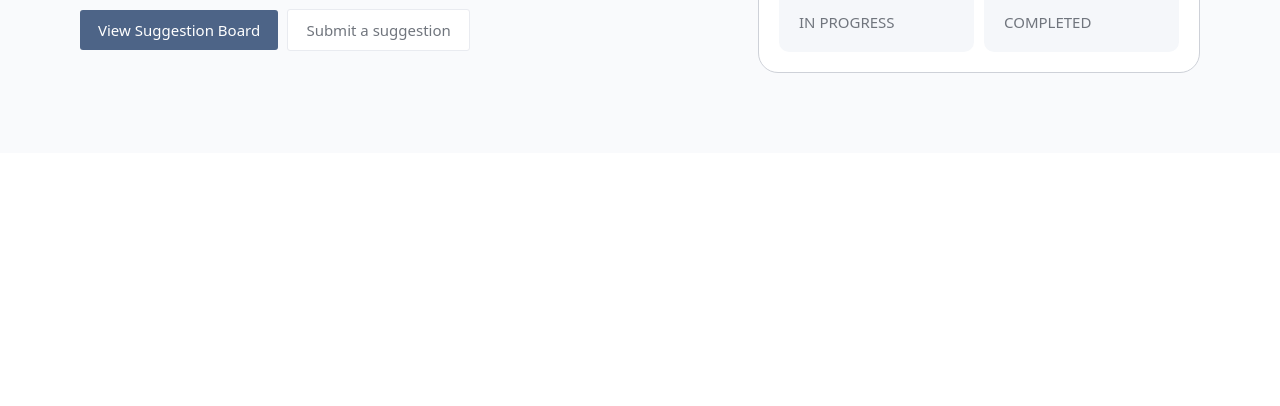
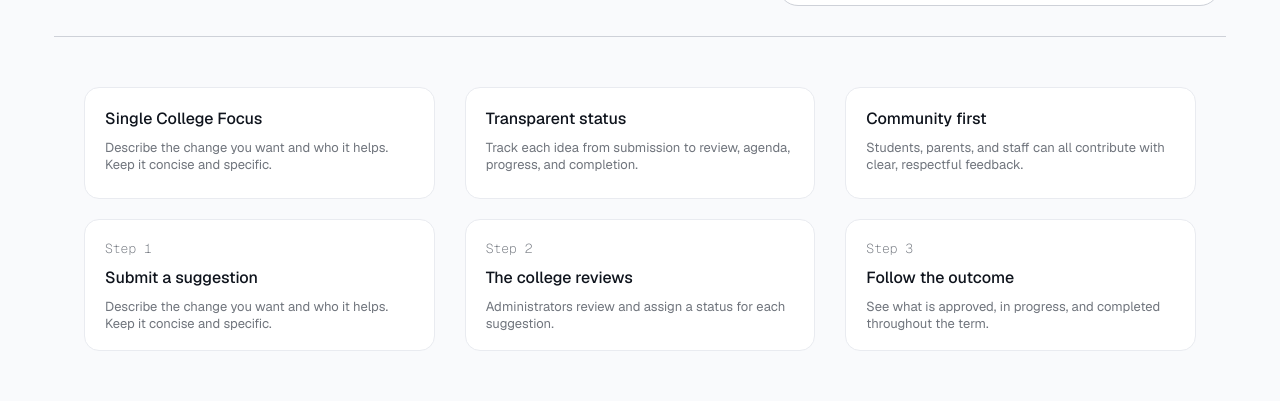
Before and after one commit to RajSanjel/ideaboard, a plain HTML site: page frontend/index.html in a window 1280 px wide. Shown: the part 394-800 px from the top of the page. Drawn offline with nearby package versions, Linux system fonts and the light colour scheme.

Commit message:
UI: added testimonials part

```diff
--- a/frontend/css/global.css
+++ b/frontend/css/global.css
@@ -1,3 +1,5 @@
+@import url('https://fonts.googleapis.com/css2?family=Geist:wght@100..900&family=Geist+Mono:wght@100..900&family=Source+Serif+4:wght@200..900&display=swap');
+
 :root {
     /* Backgrounds & surfaces */
     --color-bg: #F9FAFC;
@@ -58,5 +60,4 @@ button:hover {
 * {
     padding: 0px;
     margin: 0px;
-    font-family: var(--font-serif);
 }
--- a/frontend/css/index.css
+++ b/frontend/css/index.css
@@ -4,6 +4,10 @@ nav {
     padding: 0px 30px;
     justify-content: space-between;
     border-bottom: 1px solid var(--color-border);
+}
+
+.active {
+    border-bottom: 2px solid var(--color-accent);
 }
 
 .logo_design {
@@ -68,9 +72,8 @@ main {
 
     display: flex;
     margin: 0px auto;
-    padding: 80px;
+    padding: 30px 60px;
     align-items: center;
-
 }
 
 .introduction .left {
@@ -109,8 +112,6 @@ main {
     color: var(--color-surface);
     border-radius: 3px;
 }
-
-
 
 .btn-view {
     background-color: var(--color-accent);
@@ -175,3 +176,55 @@ main {
     font-size: 15px;
     font-family: var(--font-sans);
 }
+
+/*  Testimonails part */
+
+.testimonials {
+    width: 90%;
+    margin: 0 auto;
+
+    padding: 30px 10px;
+    border-top: 1px solid var(--color-border-strong);
+
+}
+
+.testimonials_cards {
+    display: flex;
+    gap: 30px;
+    margin: 20px;
+    justify-content: center;
+    font-family: var(--font-sans);
+}
+
+.testimonials_card {
+    padding: 20px;
+    height: fit-content;
+    min-height: 70px;
+    max-height: 90px;
+    width: 100%;
+    border-radius: 15px;
+    border: 1px solid var(--color-hairline);
+    background-color: var(--color-bg-elevated);
+    display: flex;
+    flex-direction: column;
+    gap: 10px;
+
+}
+
+.testimonials_title {
+    font-size: 16px;
+    color: var(--text-primary);
+    font-weight: 500;
+}
+
+.testimonials_details {
+    font-size: 13px;
+    color: var(--text-muted);
+}
+
+.testimonials_step {
+    color: var(--text-muted);
+    font-family: var(--font-mono);
+    font-size: 13px;
+    font-weight: 200;
+}
--- a/frontend/index.html
+++ b/frontend/index.html
@@ -4,7 +4,7 @@
 <head>
     <meta charset="UTF-8">
     <meta name="viewport" content="width=device-width, initial-scale=1.0">
-    <title>Home </title>
+    <title>IdeaBoard - Home </title>
     <link rel="stylesheet" href="./css/global.css">
     <link rel="stylesheet" href="./css/index.css">
 </head>
@@ -21,7 +21,7 @@
                 </li>
             </ul>
             <ul class="nav_items">
-                <li>
+                <li class="active">
                     <a href="index.html">
                         Home
                     </a>
@@ -88,6 +88,62 @@
                 </div>
             </div>
         </section>
+
+        <section class="testimonials">
+            <div class="testimonials_cards">
+                <div class="testimonials_card">
+                    <h3 class="testimonials_title">
+                        Single College Focus
+                    </h3>
+                    <p class="testimonials_details">
+                        Describe the change you want and who it helps. Keep it concise and specific.
+                    </p>
+                </div>
+                <div class="testimonials_card">
+                    <h3 class="testimonials_title">
+                        Transparent status
+                    </h3>
+                    <p class="testimonials_details">
+                        Track each idea from submission to review, agenda, progress, and completion.
+                    </p>
+                </div>
+                <div class="testimonials_card">
+                    <h3 class="testimonials_title">
+                        Community first
+                    </h3>
+                    <p class="testimonials_details">
+                        Students, parents, and staff can all contribute with clear, respectful feedback.
+                    </p>
+                </div>
+            </div>
+            <div class="testimonials_cards">
+                <div class="testimonials_card">
+                    <span class="testimonials_step">Step 1</span>
+                    <h3 class="testimonials_title">
+                        Submit a suggestion
+                    </h3>
+                    <p class="testimonials_details">
+                        Describe the change you want and who it helps. Keep it concise and specific.
+                    </p>
+                </div>
+                <div class="testimonials_card">
+                    <span class="testimonials_step">Step 2</span>
+                    <h3 class="testimonials_title">
+                        The college reviews
+                    </h3>
+                    <p class="testimonials_details">
+                        Administrators review and assign a status for each suggestion. </p>
+                </div>
+                <div class="testimonials_card">
+                    <span class="testimonials_step">Step 3</span>
+                    <h3 class="testimonials_title">
+                        Follow the outcome
+                    </h3>
+                    <p class="testimonials_details">
+                        See what is approved, in progress, and completed throughout the term. </p>
+                </div>
+            </div>
+        </section>
     </main>
     <footer>
 
```
